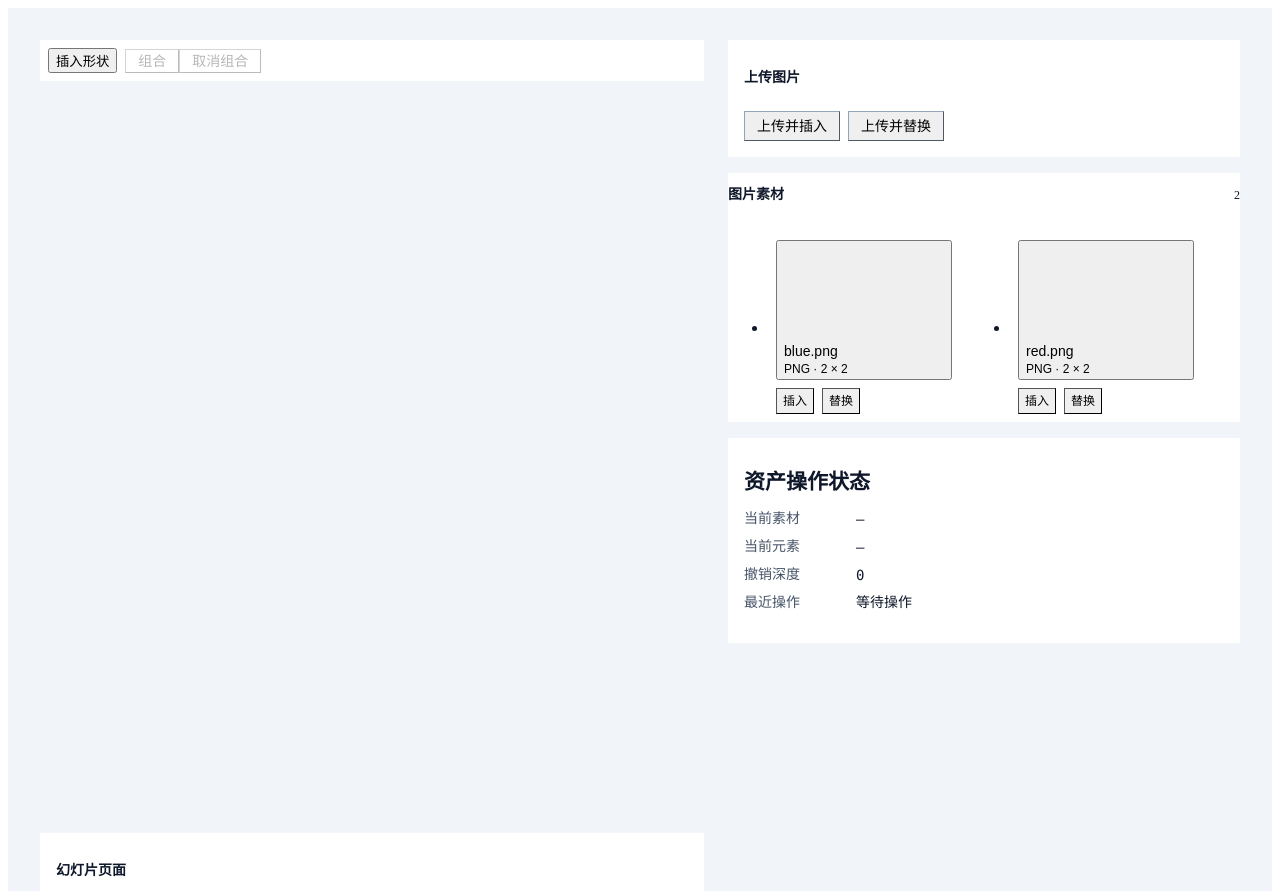
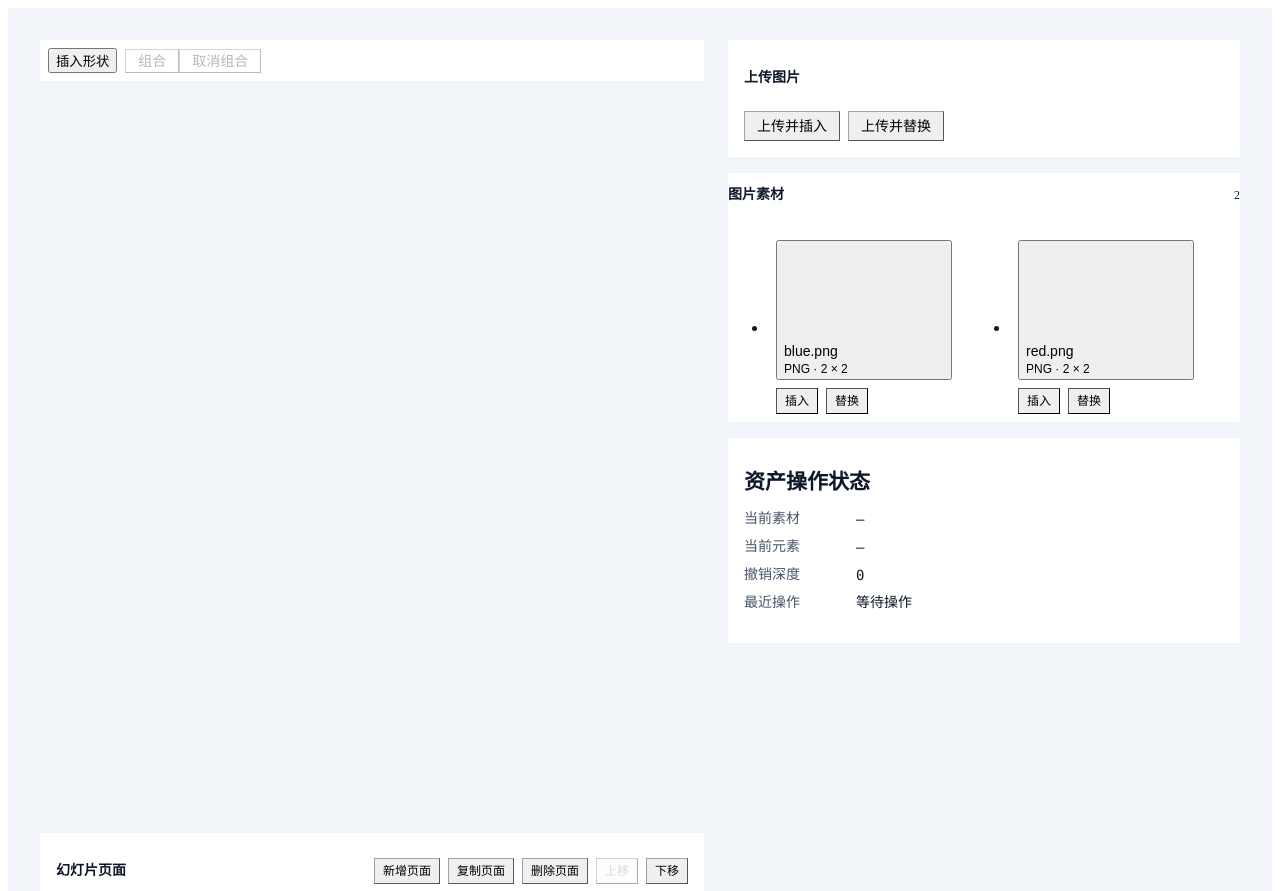
Before and after one commit to ijry/ppt4ai, a Vue app in the folder apps/playground/: page / in a window 1280 px wide. Shown: the top 891 px of the page. Built offline with nearby package versions, Linux system fonts and the light colour scheme.

Commit message:
feat: add playground slide lifecycle controls

```diff
--- a/apps/playground/src/App.vue
+++ b/apps/playground/src/App.vue
@@ -11,6 +11,9 @@ const { t } = useI18n()
 const assetHost = createPlaygroundPresentationHost()
 const assetSnapshot = shallowRef(assetHost.getSnapshot())
 const activeSlideSnapshot = computed(() => assetSnapshot.value.slides[assetSnapshot.value.activeSlideId]!)
+const activeSlideIndex = computed(() => assetSnapshot.value.slideOrder.indexOf(assetSnapshot.value.activeSlideId))
+const canMoveSlideUp = computed(() => activeSlideIndex.value > 0)
+const canMoveSlideDown = computed(() => activeSlideIndex.value >= 0 && activeSlideIndex.value < assetSnapshot.value.slideOrder.length - 1)
 const scene = computed(() => activeSlideSnapshot.value.thumbnailScene)
 const textBodies = computed<Record<string, TextBody>>(() => {
   const bodies: Record<string, TextBody> = {}
@@ -38,6 +41,22 @@ function selectAsset(assetId: string): void {
 
 function selectSlide(slideId: string): void {
   assetSnapshot.value = assetHost.selectSlide(slideId)
+}
+
+function addSlide(): void {
+  assetSnapshot.value = assetHost.addSlide()
+}
+
+function duplicateSlide(): void {
+  assetSnapshot.value = assetHost.duplicateSlide()
+}
+
+function deleteSlide(): void {
+  assetSnapshot.value = assetHost.deleteSlide()
+}
+
+function moveSlide(direction: 'up' | 'down'): void {
+  assetSnapshot.value = assetHost.moveSlide(assetSnapshot.value.activeSlideId, direction)
 }
 
 function selectElements(payload: { elementIds: string[] }): void {
@@ -157,7 +176,26 @@ async function uploadFile(event: Event): Promise<void> {
           @text-edit="updateTextElement"
         />
         <section class="mt-8 border border-slate-200 bg-white p-4" :aria-label="t('playground.slides.title')">
-          <h2 class="text-sm font-semibold">{{ t('playground.slides.title') }}</h2>
+          <div class="flex flex-wrap items-center justify-between gap-3">
+            <h2 class="text-sm font-semibold">{{ t('playground.slides.title') }}</h2>
+            <div class="flex flex-wrap gap-2">
+              <button data-testid="slide-add" type="button" class="border border-slate-400 px-2 py-1 text-xs hover:border-slate-700" @click="addSlide">
+                {{ t('playground.slides.add') }}
+              </button>
+              <button data-testid="slide-duplicate" type="button" class="border border-slate-400 px-2 py-1 text-xs hover:border-slate-700" @click="duplicateSlide">
+                {{ t('playground.slides.duplicate') }}
+              </button>
+              <button data-testid="slide-delete" type="button" :disabled="assetSnapshot.slideOrder.length <= 1" class="border border-slate-400 px-2 py-1 text-xs hover:border-slate-700 disabled:cursor-not-allowed disabled:opacity-50" @click="deleteSlide">
+                {{ t('playground.slides.delete') }}
+              </button>
+              <button data-testid="slide-move-up" type="button" :disabled="!canMoveSlideUp" class="border border-slate-400 px-2 py-1 text-xs hover:border-slate-700 disabled:cursor-not-allowed disabled:opacity-50" @click="moveSlide('up')">
+                {{ t('playground.slides.moveUp') }}
+              </button>
+              <button data-testid="slide-move-down" type="button" :disabled="!canMoveSlideDown" class="border border-slate-400 px-2 py-1 text-xs hover:border-slate-700 disabled:cursor-not-allowed disabled:opacity-50" @click="moveSlide('down')">
+                {{ t('playground.slides.moveDown') }}
+              </button>
+            </div>
+          </div>
           <div data-testid="slide-thumbnail-list" class="mt-3 grid gap-3 sm:grid-cols-2">
             <button
               v-for="(slideId, index) in assetSnapshot.slideOrder"
--- a/apps/playground/src/presentation-host.ts
+++ b/apps/playground/src/presentation-host.ts
@@ -24,6 +24,10 @@ export interface PlaygroundPresentationHost {
   readonly snapOptions: SnapOptions
   getSnapshot(): PlaygroundPresentationSnapshot
   selectSlide(slideId: string): PlaygroundPresentationSnapshot
+  addSlide(): PlaygroundPresentationSnapshot
+  duplicateSlide(): PlaygroundPresentationSnapshot
+  deleteSlide(): PlaygroundPresentationSnapshot
+  moveSlide(slideId: string, direction: 'up' | 'down'): PlaygroundPresentationSnapshot
   selectElements(elementIds: string[]): PlaygroundPresentationSnapshot
   selectElement(elementId: string | undefined): PlaygroundPresentationSnapshot
   moveSelected(elementId: string, dx: number, dy: number): PlaygroundPresentationSnapshot
@@ -87,6 +91,7 @@ export function createPlaygroundPresentationHost(): PlaygroundPresentationHost {
   const slideOrder = entries.map((entry) => entry.id)
   const titles = new Map(entries.map((entry) => [entry.id, entry.title]))
   let activeSlideId = slideOrder[0]!
+  let slideSequence = 1
   let status: PlaygroundAssetHostSnapshot['status'] = { kind: 'idle', message: '' }
 
   const activeHost = (): PlaygroundAssetHost => pageHosts.get(activeSlideId)!
@@ -115,6 +120,23 @@ export function createPlaygroundPresentationHost(): PlaygroundPresentationHost {
     status = result.status
     return snapshot()
   }
+  const nextSlideId = (prefix = 'sld_playground'): string => {
+    let slideId = `${prefix}_${slideSequence}`
+    while (pageHosts.has(slideId)) {
+      slideSequence += 1
+      slideId = `${prefix}_${slideSequence}`
+    }
+    slideSequence += 1
+    return slideId
+  }
+  const insertPage = (slideId: string, title: string, document: Ppt4aiDocument, index: number): PlaygroundPresentationSnapshot => {
+    pageHosts.set(slideId, createPlaygroundAssetHost({ adapter: seedHost.adapter, document }))
+    titles.set(slideId, title)
+    slideOrder.splice(index, 0, slideId)
+    activeSlideId = slideId
+    status = { kind: 'success', message: 'slide-added' }
+    return snapshot()
+  }
 
   return {
     adapter: seedHost.adapter,
@@ -127,6 +149,58 @@ export function createPlaygroundPresentationHost(): PlaygroundPresentationHost {
       }
       activeSlideId = slideId
       status = { kind: 'success', message: 'slide-selected' }
+      return snapshot()
+    },
+    addSlide() {
+      const index = slideOrder.indexOf(activeSlideId) + 1
+      const slideId = nextSlideId()
+      const document = pageDocument(activeHost().getSnapshot().engineState.document, slideId, [])
+      return insertPage(slideId, `Page ${index + 1}`, document, index)
+    },
+    duplicateSlide() {
+      const sourceId = activeSlideId
+      const sourceState = activeHost().getSnapshot().engineState
+      const slideId = nextSlideId('sld_playground_copy')
+      const sourceSlide = sourceState.document.slides[sourceState.document.slideOrder[0]!]!
+      const document = pageDocument(sourceState.document, slideId, sourceSlide.elementIds)
+      const index = slideOrder.indexOf(sourceId) + 1
+      pageHosts.set(slideId, createPlaygroundAssetHost({ adapter: seedHost.adapter, document }))
+      titles.set(slideId, `${titles.get(sourceId)} copy`)
+      slideOrder.splice(index, 0, slideId)
+      activeSlideId = slideId
+      status = { kind: 'success', message: 'slide-duplicated' }
+      return snapshot()
+    },
+    deleteSlide() {
+      if (slideOrder.length === 1) {
+        status = { kind: 'error', message: 'slide-delete-blocked' }
+        return snapshot()
+      }
+      const index = slideOrder.indexOf(activeSlideId)
+      const deletedSlideId = activeSlideId
+      slideOrder.splice(index, 1)
+      pageHosts.delete(deletedSlideId)
+      titles.delete(deletedSlideId)
+      activeSlideId = slideOrder[Math.min(index, slideOrder.length - 1)]!
+      status = { kind: 'success', message: 'slide-deleted' }
+      return snapshot()
+    },
+    moveSlide(slideId, direction) {
+      const index = slideOrder.indexOf(slideId)
+      if (index < 0) {
+        status = { kind: 'error', message: 'slide-missing' }
+        return snapshot()
+      }
+      const nextIndex = direction === 'up' ? index - 1 : index + 1
+      if (nextIndex < 0 || nextIndex >= slideOrder.length) {
+        status = { kind: 'error', message: 'slide-reorder-blocked' }
+        return snapshot()
+      }
+      const neighborId = slideOrder[nextIndex]!
+      slideOrder[index] = neighborId
+      slideOrder[nextIndex] = slideId
+      activeSlideId = slideId
+      status = { kind: 'success', message: 'slide-reordered' }
       return snapshot()
     },
     selectElements(elementIds) {
--- a/packages/editor/src/locales/en-US.ts
+++ b/packages/editor/src/locales/en-US.ts
@@ -62,6 +62,11 @@ const enUS = {
     slides: {
       title: 'Slides',
       page: 'Page {number}',
+      add: 'Add slide',
+      duplicate: 'Duplicate',
+      delete: 'Delete',
+      moveUp: 'Move up',
+      moveDown: 'Move down',
     },
     assetHost: {
       title: 'Asset operation status',
@@ -93,6 +98,12 @@ const enUS = {
         'element-operation-failed': 'Element operation failed',
         'slide-selected': 'Slide selected',
         'slide-missing': 'Slide is missing',
+        'slide-added': 'Slide added',
+        'slide-duplicated': 'Slide duplicated',
+        'slide-deleted': 'Slide deleted',
+        'slide-reordered': 'Slide order updated',
+        'slide-delete-blocked': 'At least one slide is required',
+        'slide-reorder-blocked': 'Slide is already at the boundary',
       },
     },
   },
--- a/packages/editor/src/locales/zh-CN.ts
+++ b/packages/editor/src/locales/zh-CN.ts
@@ -62,6 +62,11 @@ const zhCN = {
     slides: {
       title: '幻灯片页面',
       page: '第 {number} 页',
+      add: '新增页面',
+      duplicate: '复制页面',
+      delete: '删除页面',
+      moveUp: '上移',
+      moveDown: '下移',
     },
     assetHost: {
       title: '资产操作状态',
@@ -93,6 +98,12 @@ const zhCN = {
         'element-operation-failed': '元素操作失败',
         'slide-selected': '已选择页面',
         'slide-missing': '页面不存在',
+        'slide-added': '页面已新增',
+        'slide-duplicated': '页面已复制',
+        'slide-deleted': '页面已删除',
+        'slide-reordered': '页面顺序已调整',
+        'slide-delete-blocked': '至少保留一个页面',
+        'slide-reorder-blocked': '页面已在边界位置',
       },
     },
   },
```
Also changed, not shown: 2 other files (tests, documents, lock files or other folders).
